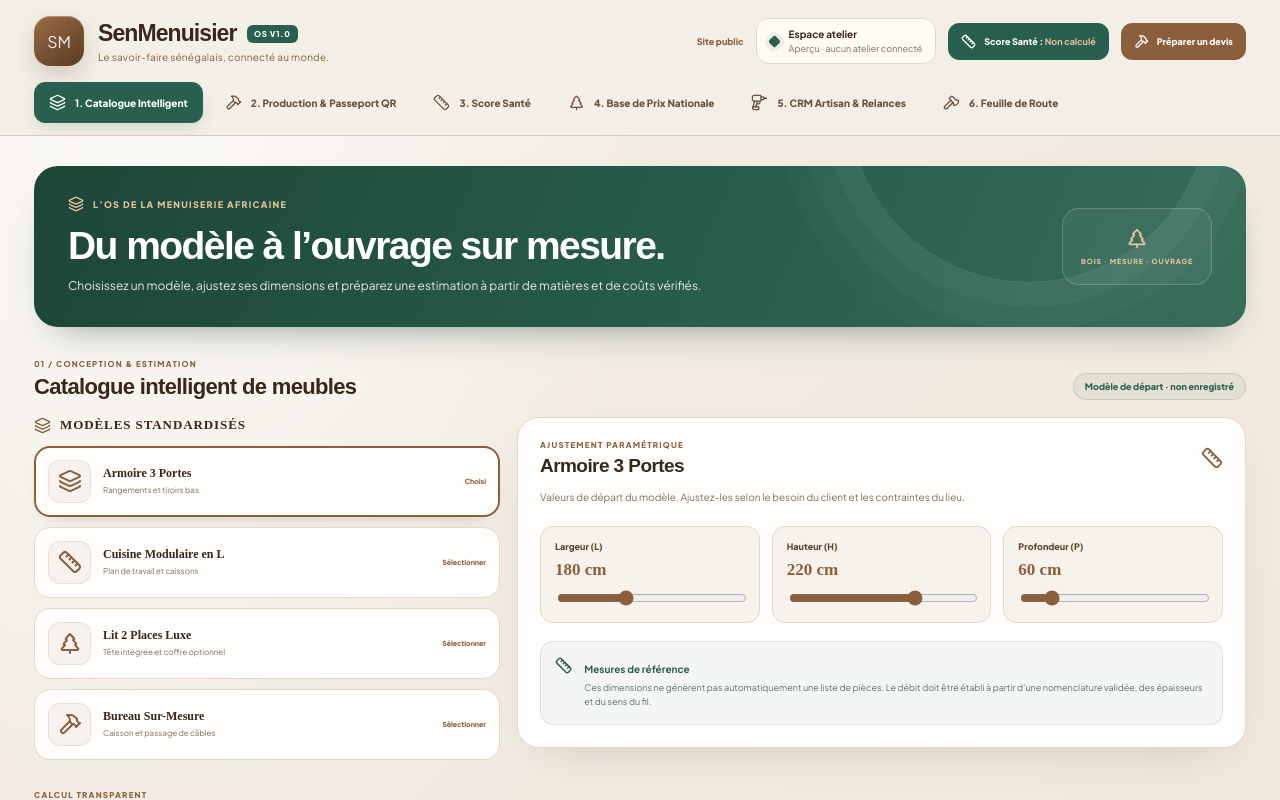
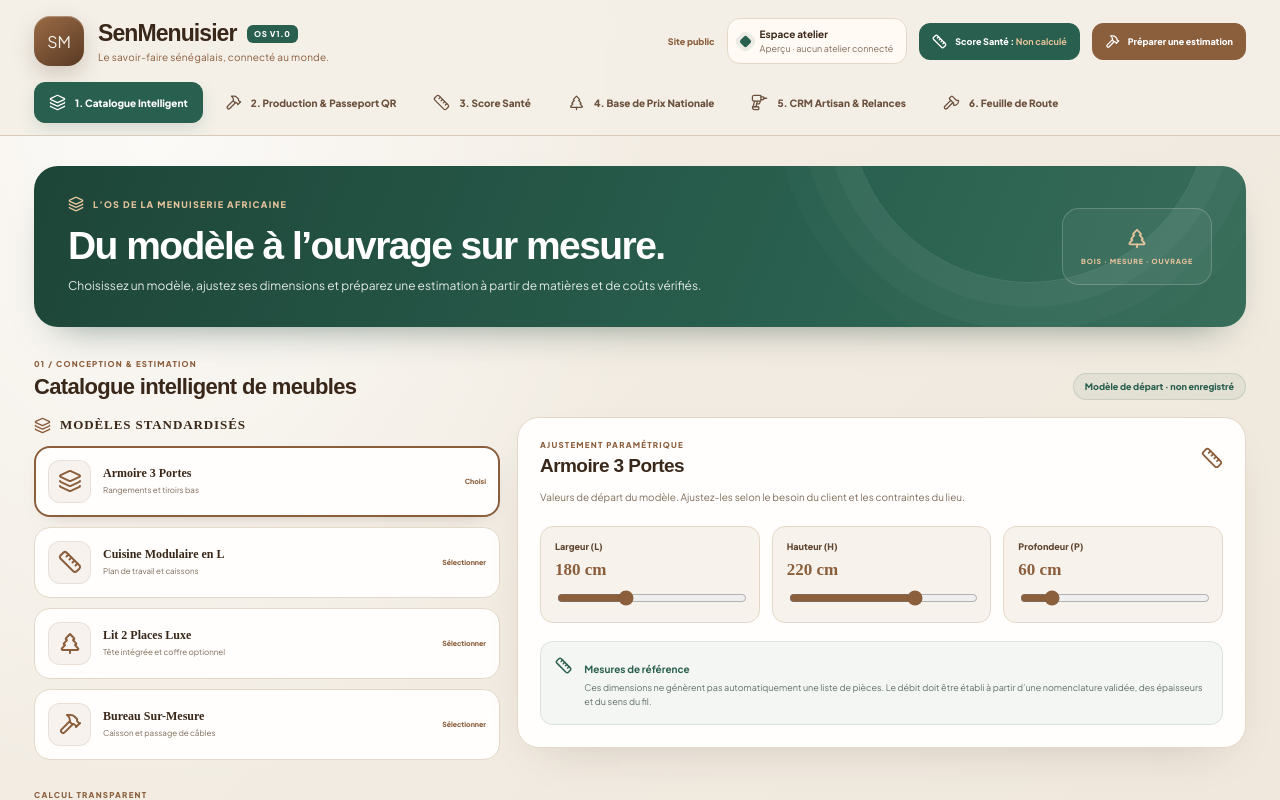
Before and after one commit to aydiarra-star/SenMenuisier, a Next.js app: page / in a window 1280 px wide. Shown: the top 800 px of the page. Built offline with nearby package versions, Linux system fonts and the light colour scheme; a web font is replaced by a local one.

Commit message:
Clarify language readiness and estimator action in header

```diff
--- a/src/app/page.tsx
+++ b/src/app/page.tsx
@@ -136,7 +136,7 @@ export default function HomePage() {
             <Link className="site-link" href="/vitrine">Site public</Link>
             <div className="workspace-chip"><span className="wood-dot" /><span><b>Espace atelier</b><small>Aperçu · aucun atelier connecté</small></span></div>
             <button className="health-chip" type="button" onClick={() => setSection("sante")}><Ruler size={15} /><span>Score Santé : <b>Non calculé</b></span></button>
-            <button className="quote-chip" type="button" onClick={() => { setSection("catalogue"); setEstimateRequested(true); }}><Hammer size={15} /><span>Préparer un devis</span></button>
+            <button className="quote-chip" type="button" onClick={() => { setSection("catalogue"); setEstimateRequested(true); }}><Hammer size={15} /><span>Préparer une estimation</span></button>
           </div>
         </div>
         <nav className="tab-nav" aria-label="Les six espaces SenMenuisier">
```
